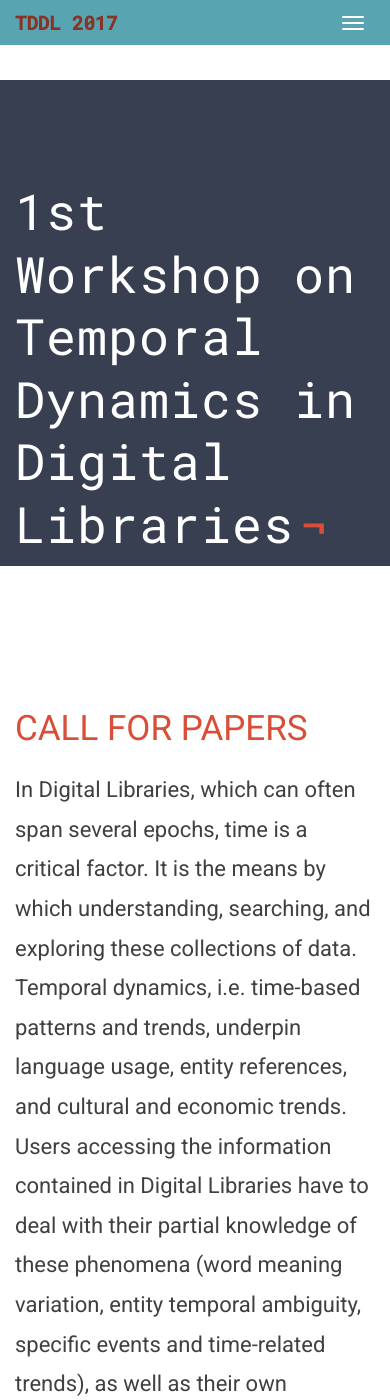
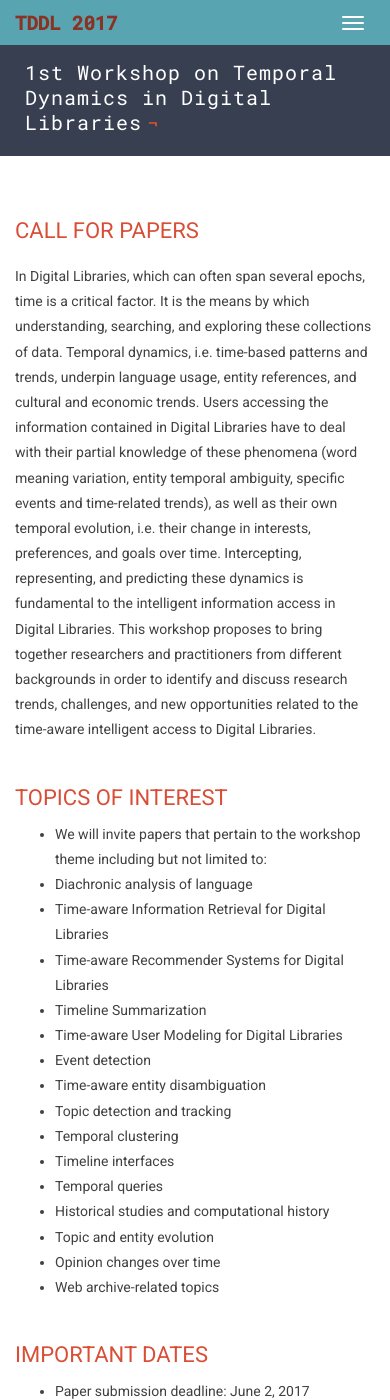
Before and after one commit to tddl2017/tddl2017.github.io, a Jekyll site: the page built from index.markdown, in a window 390 px wide and 1400 px high. Built offline with Jekyll 4.4.1, drawn with Linux system fonts in a browser that asks for light colours.

Commit message:
resized bootstrap

```diff
--- a/css/main.css
+++ b/css/main.css
@@ -268,6 +268,8 @@ img {
   .navbar-custom .nav .navlinks-container.show-children .navlinks-children {
     display: block;
   }
+
+
 }
 
 
@@ -588,6 +590,56 @@ blockquote footer {
   }
 }
 
+/* added now */
+@media only screen and (max-width:767px) {
+
+  .header-title {
+    height: 70%;
+    padding-top: 5rem;
+  }
+
+  .intro-header {
+    margin-top: 0;
+    padding: 10px 10px 10px 10px;
+  }
+  .intro-header.big-img {
+    margin-top: 30px;  /* Full navbar is small navbar + 20px padding on each side when expanded */
+  }
+  .intro-header.big-img .page-heading,
+  .intro-header.big-img .post-heading  {
+    padding: 10px 0;
+  }
+  .intro-header .page-heading h1 {
+    font-size: 20px;
+  }
+  .intro-header .post-heading h1 {
+    font-size: 15px;
+  }
+  .intro-header.big-img .img-desc {
+    font-size: 12px;
+  }
+
+  body {
+    font-size: 1.4rem;
+  }
+  h1 {
+    font-size: 2.2rem;
+    padding-top: 2rem;
+  }
+  h2 {
+    font-size: 2.0rem;
+  }
+  h3 {
+    font-size: 1.8rem;
+  }
+  h5 {
+    font-size: 1.6rem;
+  }
+  h6 {
+      font-size: 1.4rem;
+  }
+}
+
 .header-section.has-img .no-img {
   margin-top: 0;
   background: #FCFCFC;
```
